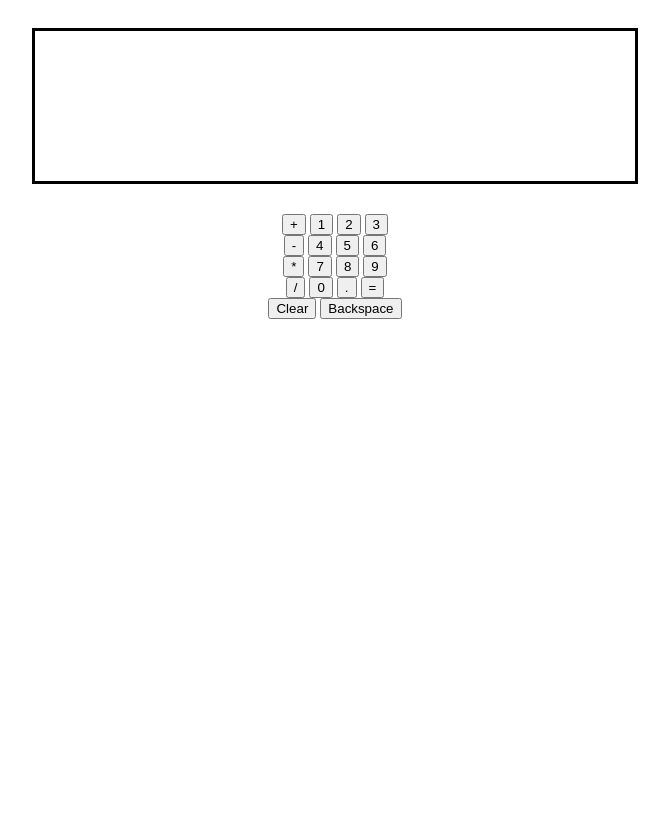
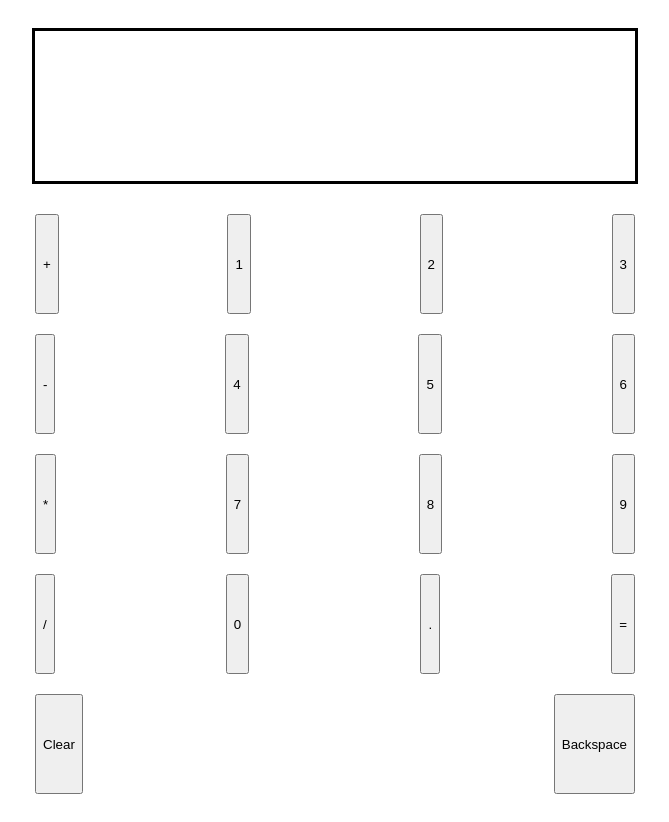
Before and after one commit to 0x-Armin/odin-calculator, a plain HTML site: page index.html in a window 1280 px wide. Shown: the whole page, without its empty margins (305-974 px from the left). Before the commit the page ends 800 px from the top, so only its background shows below. Drawn offline with Linux system fonts and the light colour scheme.

Commit message:
Set basic format of keypad row

```diff
--- a/styles.css
+++ b/styles.css
@@ -38,3 +38,14 @@ body {
 
   align-items: center;
 }
+
+.keypad-row {
+  width: 600px;
+  height: 100px;
+
+  margin-bottom: 20px;
+
+  display: flex;
+
+  justify-content: space-between;
+}
```
